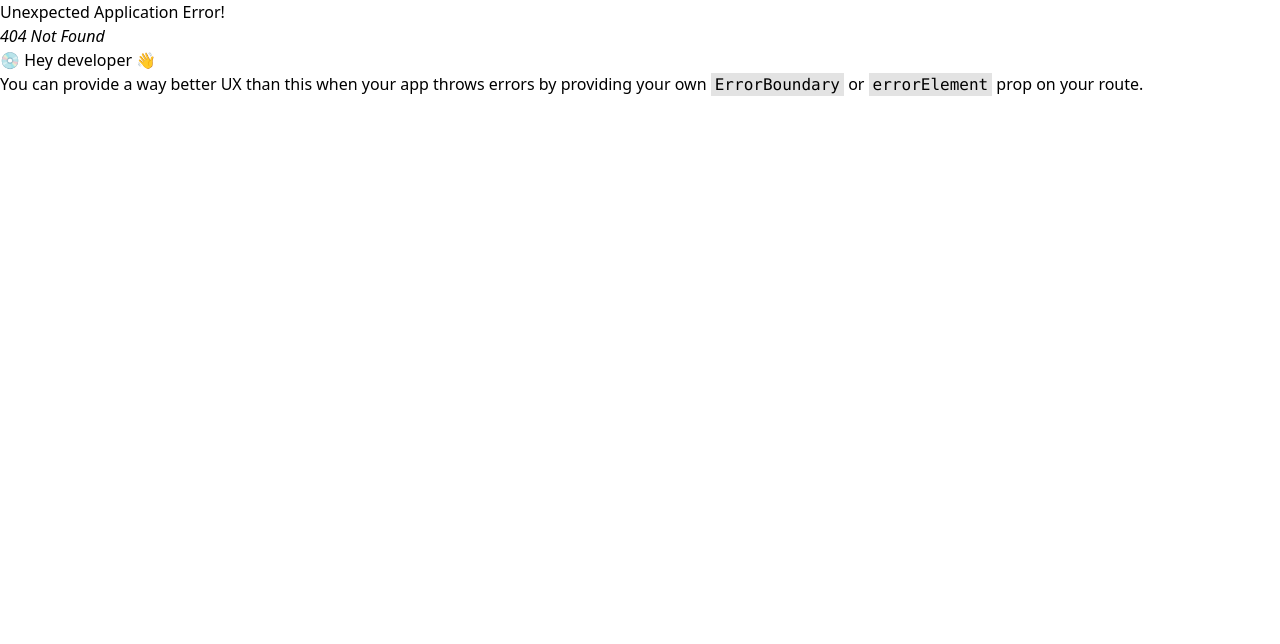
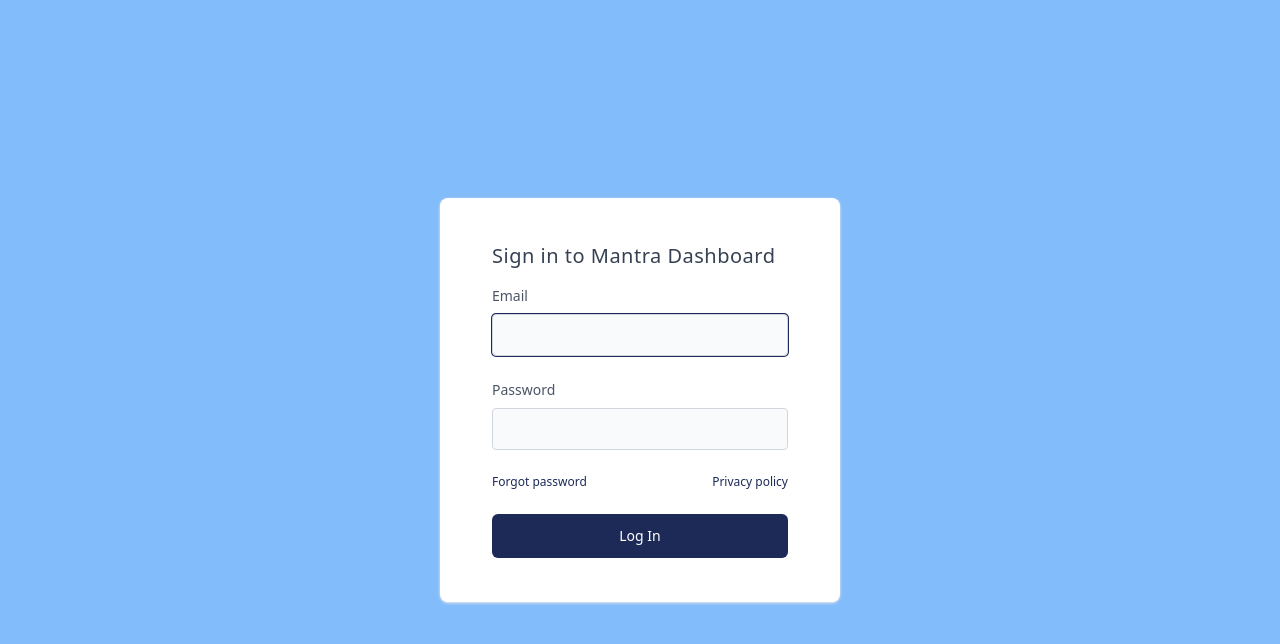
Before and after one commit to Mayor1234/mantra-admin-dashboard, a React (Vite) app: page / in a window 1280 px wide. Before the commit this address had no page. Shown: the top 644 px of the page. Built offline with nearby package versions, Linux system fonts and the light colour scheme.

Commit message:
feat(Login): added login page

```diff
--- /dev/null
+++ b/src/pages/auth/Login.tsx
@@ -0,0 +1,58 @@
+import { Link } from 'react-router-dom';
+
+const Login = () => {
+  return (
+    <section className="flex items-center justify-center w-screen h-screen bg-active">
+      <div>
+        <div className=" max-w-2xl w-[400px] mx-auto bg-[#fff]  rounded-lg p-5 box-border overflow-hidden md:inset-0 max-h-full inset-x-32 inset-y-32 shadow shadow-gray-200">
+          <div className="px-6 py-6 lg:px-8 space-y-6">
+            <p className="mb-4 text-xl font-medium text-gray-700 tracking-wide">
+              Sign in to Mantra Dashboard
+            </p>
+            <div>
+              <label
+                htmlFor="email"
+                className="block mb-2 text-sm font-medium text-gray-600"
+              >
+                Email
+              </label>
+              <input
+                id="email"
+                autoFocus
+                className="bg-gray-50 border border-gray-300 text-sm rounded-sm block w-full p-2.5 focus:outline-none focus:border-nude4 focus:ring-1 focus:ring-pry"
+              />
+            </div>
+            <div>
+              <label
+                htmlFor="password"
+                className="block mb-2 text-sm font-medium text-gray-600"
+              >
+                Password
+              </label>
+              <input
+                type="password"
+                id="password"
+                className="bg-gray-50 border border-gray-300 text-gray-900 text-sm rounded-sm  block w-full p-2.5 focus:outline-none focus:border-nude4 focus:ring-1 focus:ring-pry"
+              />
+            </div>
+            <div className="flex justify-between text-xs text-pry">
+              <p>Forgot password</p>
+              <p>Privacy policy</p>
+            </div>
+
+            <Link to={'/dashboard'}>
+              <button
+                type="submit"
+                className="bg-pry text-[#fff] py-3 w-full text-center hover:bg-nude5 rounded-md font-medium ocus:outline-none focus:ring-1 focus:ring-nude1 text-sm cursor-pointer"
+              >
+                Log In
+              </button>
+            </Link>
+          </div>
+        </div>
+      </div>
+    </section>
+  );
+};
+
+export default Login;
--- a/src/routes/index.tsx
+++ b/src/routes/index.tsx
@@ -22,10 +22,12 @@
 import CreateEmployee from '../pages/employee/CreateEmployee';
 import EmployeeDetail from '../pages/employee/EmployeeDetail';
 import EmployeeLeave from '../pages/employee/EmployeeLeave';
+import Login from '../pages/auth/Login';
 
 export const router = createBrowserRouter(
   createRoutesFromElements(
     <Route>
+      <Route path="/" element={<Login />} />
       <Route element={<DashboardLayout />}>
         {/* Dashboard */}
         <Route path="/dashboard" element={<Dashboard />}>
```
